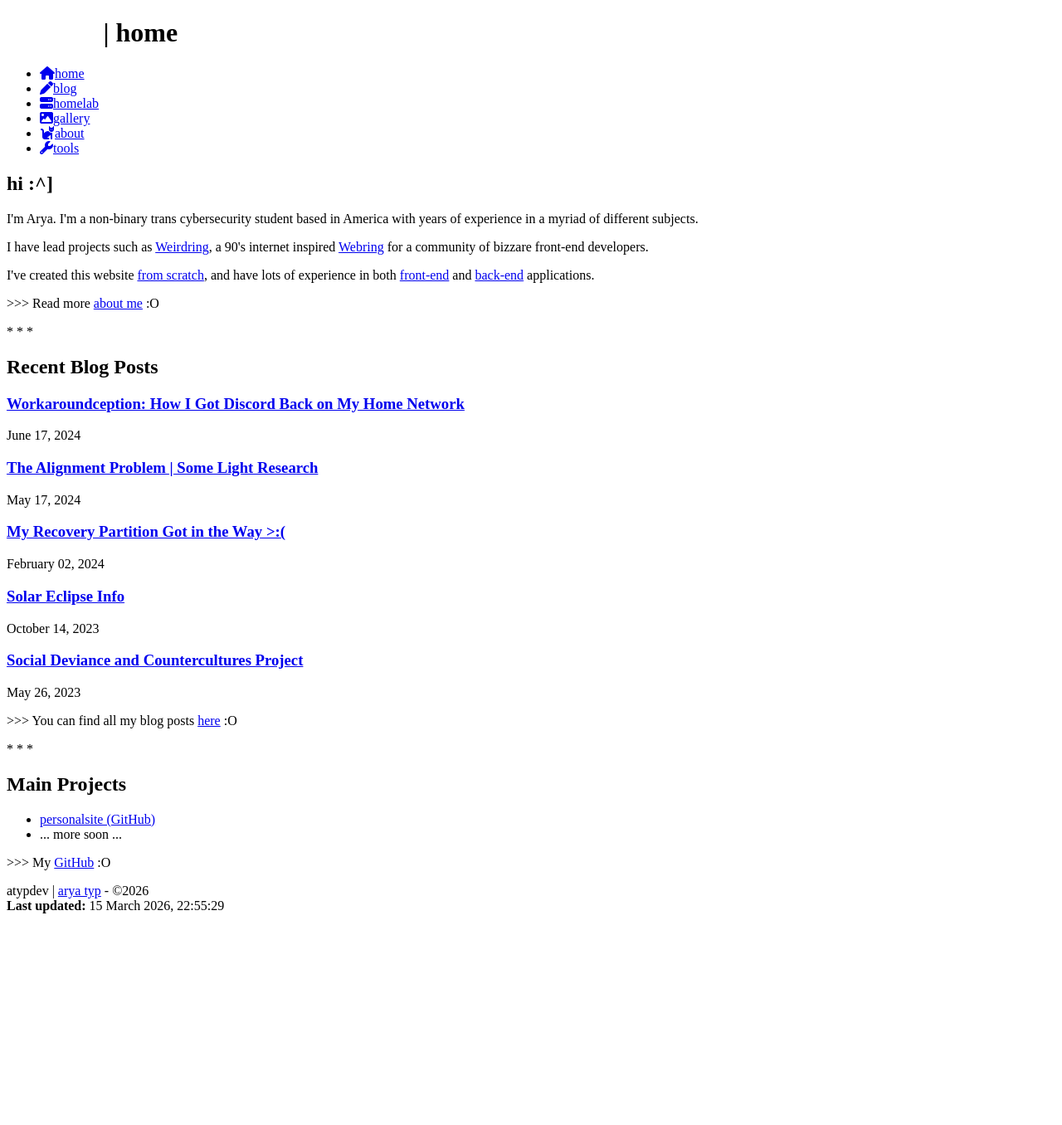
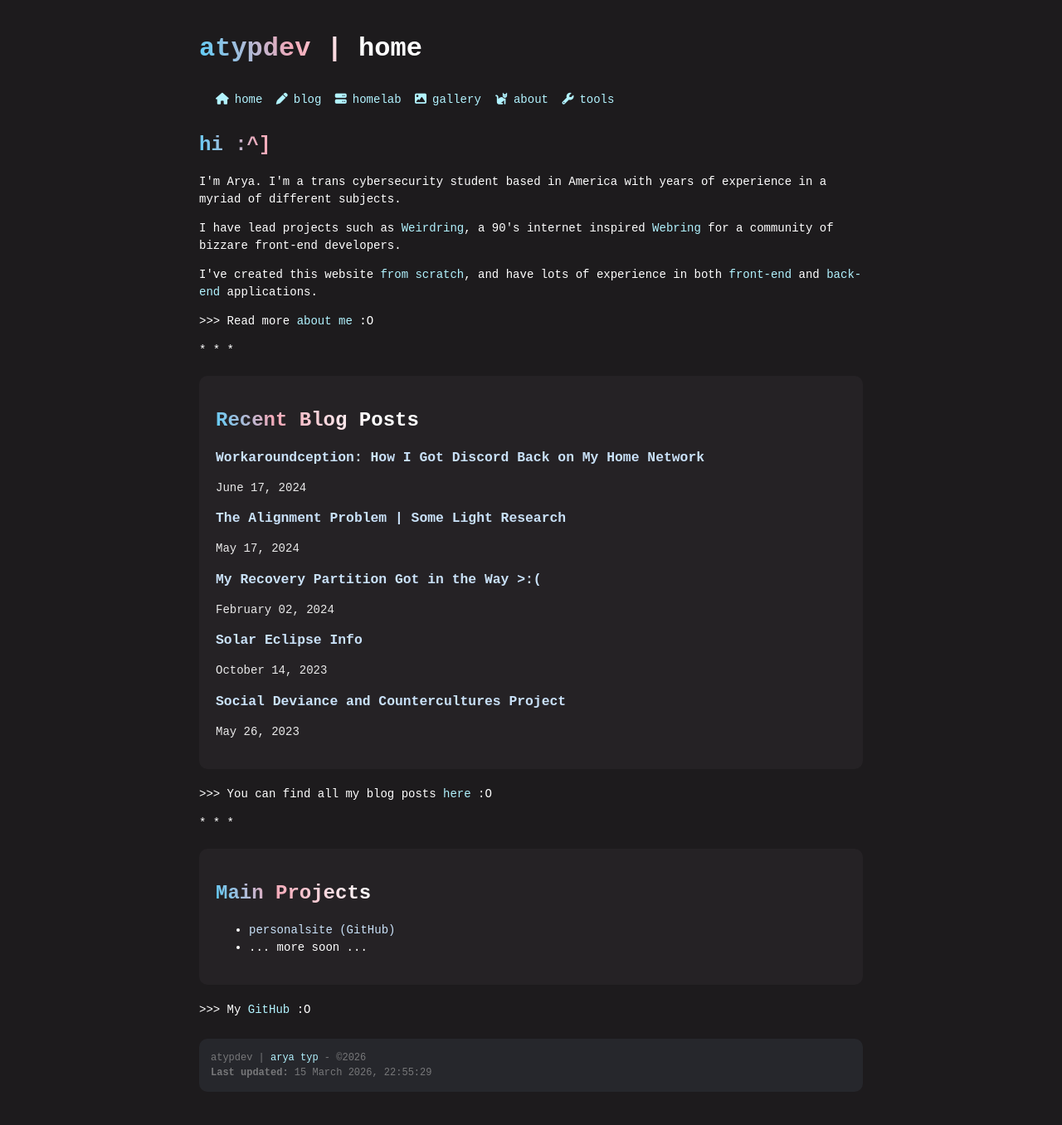
Before and after one commit to atypdev/personalsite, a Jekyll site: the page built from index.html, in a window 1280 px wide. Shown: the whole page at 83% size. Built offline with Jekyll 4.4.1, drawn with Linux system fonts in a browser that asks for light colours; before the commit the page ends 1109 px from its top, so only the background shows below that.

Commit message:
feat: update Gemfile.lock and add new stylesheets for improved functionality and design fix: correct stylesheet link syntax in head.html style: adjust border-radius in main.scss for better aesthetics chore: create _site.scss and main.scss files for SASS organization

```diff
--- a/_includes/head.html
+++ b/_includes/head.html
@@ -4,7 +4,7 @@
 <meta charset=utf-8>
 <meta name="viewport" content="width=device-width, initial-scale=1, viewport-fit=cover">
 <link rel="icon" href="{{ site.icon }}">
-<link rel="stylesheet" href={{ 'assets/css/main.css' | relative_url }}>
+<link rel="stylesheet" href="{{ 'assets/css/main.css' | relative_url }}">
 <link rel="stylesheet" href="https://cdnjs.cloudflare.com/ajax/libs/font-awesome/6.4.0/css/all.min.css">
 <meta name="twitter:card" content="summary">
 <meta name="twitter:title" content="{{ site.title }}">
--- /dev/null
+++ b/_sass/_site.scss
@@ -0,0 +1 @@
+@use "main";
--- a/_sass/main.scss
+++ b/_sass/main.scss
@@ -112,7 +112,7 @@ summary {
     margin: 20px 0;
     padding: 20px;
     background-color: rgb(37, 34, 37);
-    border-radius: 5px;
+    border-radius: 10px;
 }
 
 .aside-container a {
--- /dev/null
+++ b/assets/css/main.scss
@@ -0,0 +1,4 @@
+---
+---
+
+@use "site";
--- a/index.html
+++ b/index.html
@@ -5,7 +5,7 @@ layout: page
 
 <h2>hi :^]</h2>
 
-<p>I'm Arya. I'm a non-binary trans cybersecurity student based in America with years of experience in a myriad of
+<p>I'm Arya. I'm a trans cybersecurity student based in America with years of experience in a myriad of
     different subjects.</p>
 
 <p>I have lead projects such as <a href="https://weirdring.netlify.app/">Weirdring</a>, a 90's internet inspired <a
```
Also changed, not shown: Gemfile.lock.
